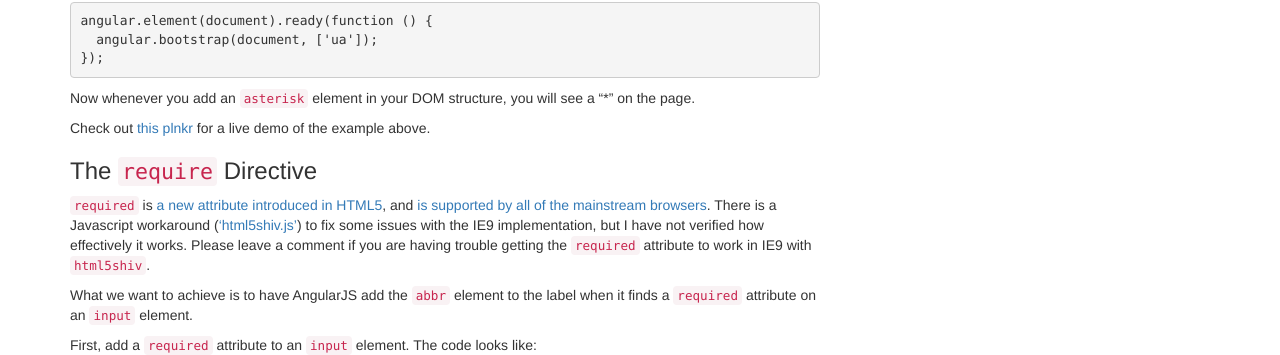
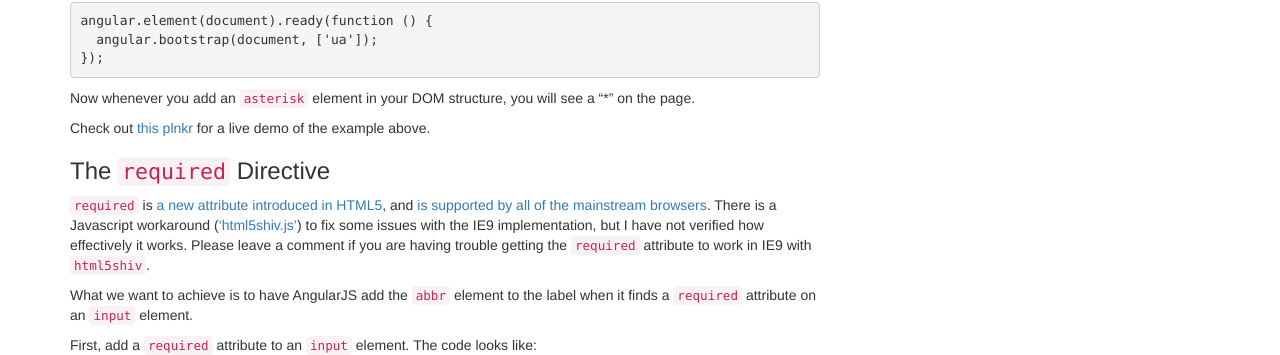
Before and after one commit to 10QueensRoad/10queensroad-staging, a Jekyll site: the page built from _posts/2013-11-15-achieve-usability-and-accessibility-with-angularjs-1.md, in a window 1280 px wide and 900 px high, scrolled down 1084 px. Shown: the part 101-456 px from the top of the window. Built offline with Jekyll 4.4.1, drawn with Linux system fonts in a browser that asks for light colours; nearby versions of some CDN libraries; library files that are not in the unit come from our copies; Markdown is read by kramdown in place of the engine named in the settings; comment, search, counter and statistics services are not loaded.

Commit message:
Peng, Fix 'require' -> 'required'.

```diff
--- a/_posts/2013-11-15-achieve-usability-and-accessibility-with-angularjs-1.md
+++ b/_posts/2013-11-15-achieve-usability-and-accessibility-with-angularjs-1.md
@@ -70,7 +70,7 @@ Now whenever you add an `asterisk` element in your DOM structure, you will see a
 
 Check out [this plnkr](http://plnkr.co/edit/kIIBicQklGuZVDblkw0Z?p=preview) for a live demo of the example above.
 
-### The `require` Directive
+### The `required` Directive
 
 `required` is [a new attribute introduced in HTML5](http://www.w3schools.com/html/html5_form_attributes.asp), and [is supported by all of the mainstream browsers](http://docs.webplatform.org/wiki/html/attributes/required). There is a Javascript workaround (['html5shiv.js'](https://code.google.com/p/html5shim/)) to fix some issues with the IE9 implementation, but I have not verified how effectively it works. Please leave a comment if you are having trouble getting the `required` attribute to work in IE9 with `html5shiv`.
 
```
